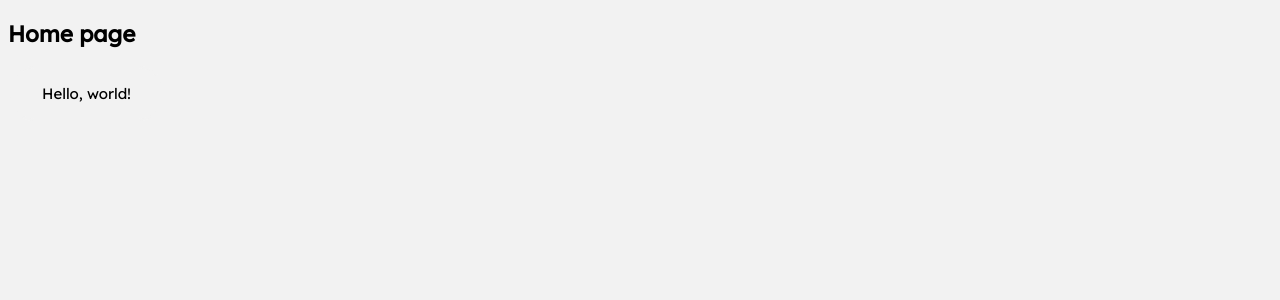
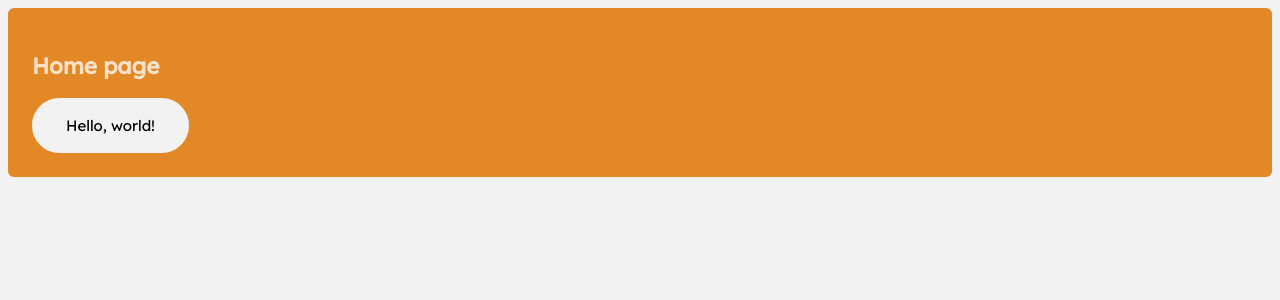
Before and after one commit to lethiandev/fm-three-column-cards, a Vue app: page / in a window 1280 px wide. Shown: the top 300 px of the page. Built offline with nearby package versions, Linux system fonts and the light colour scheme.

Commit message:
Fix invalid class name

```diff
--- a/src/components/VCard.tsx
+++ b/src/components/VCard.tsx
@@ -10,7 +10,7 @@ const VCard: FunctionalComponent<VCardAttributes> = (props, { slots }) => {
   const variantClassName = variantClass(styles, props.variant)
 
   return (
-    <section class={[styles.button, variantClassName]}>
+    <section class={[styles.card, variantClassName]}>
       {slots.default?.()}
     </section>
   )
```
